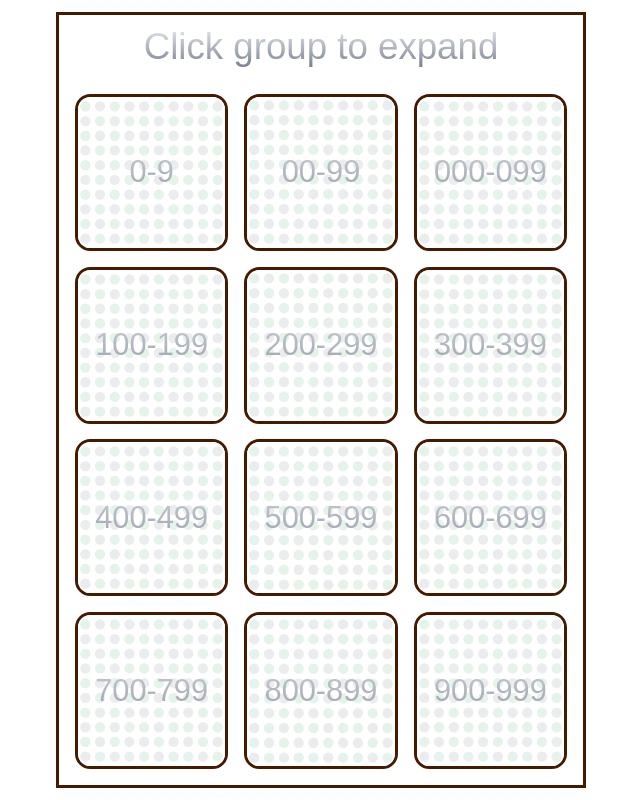
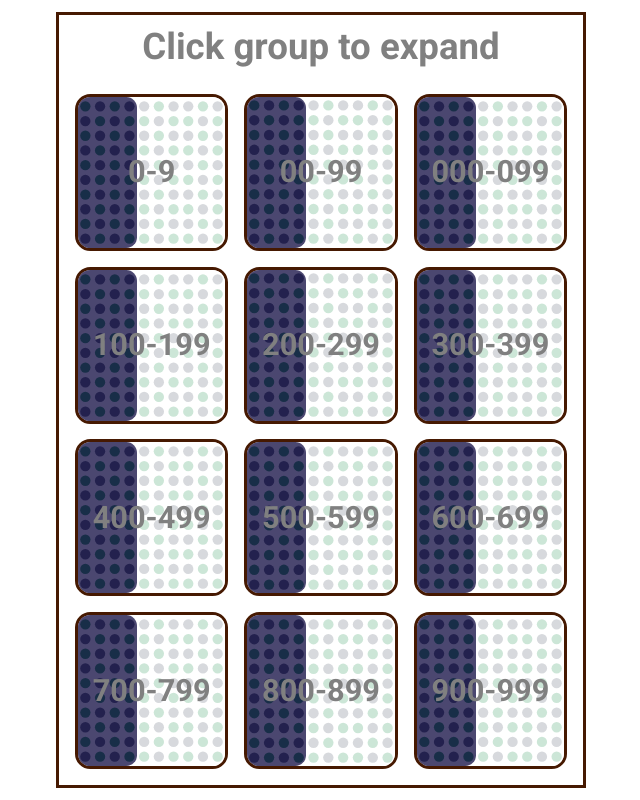
Before and after one commit to danielvance1/memory-trainer, a Next.js app: page /mappings in a window 1280 px wide. Shown: the whole page, without its empty margins (319-959 px from the left). Built offline with nearby package versions, Linux system fonts and the light colour scheme.

Commit message:
added framer motion

```diff
--- a/app/components/BubbleGroupPreview.tsx
+++ b/app/components/BubbleGroupPreview.tsx
@@ -42,23 +42,29 @@ function BubbleGroupPreview({ first, bubbleCount, significantDigits, bubbleState
     const title = displayFirst + "-" + displayLast
     const gridImage = generateDotGridSVG(bubbleStates)
 
+    const testPercentage = 0.4
+
     return (
         <div className={`h-full w-full @container`}>
-            <div className={`transition-colors duration-100 ease-in-out
+            <div className={`transition-colors duration-200 ease-in-out
                             w-full h-full
                             rounded-[10cqw]
                             select-none
                             cursor-pointer
                             border-module
-                            overflow-clip`}
+                            overflow-clip
+                            hover:border-amber-600`}
                  style={{
                     backgroundImage: `url("${gridImage}")`,
                     backgroundSize: 'contain',
                     backgroundRepeat: 'no-repeat',
                     backgroundPosition: 'center'
                  }}>
-                <div className="w-full h-full bg-background/90 hover:bg-background/0 transition-colors duration-300">
-                    <div className="awesome-text text-[20cqw] w-full h-full grid place-items-center hover:opacity-0 transition-opacity duration-100">
+                <div className={`w-full h-full hover:opacity-0 transition-opacity duration-200 grid grid-cols-[0.4fr_0.6fr]`}>
+                    <div className="bg-indigo-950/80 col-start-1 row-start-1 w-full rounded-r-[7cqw]"></div>
+                    <div className="bg-background/80 col-start-2 row-start-1 w-full"></div>
+                    <div className="grid col-start-1 col-end-3 row-start-1 place-items-center
+                                    awesome-text text-[20cqw] w-full h-full hover:opacity-0 transition-opacity duration-100">
                         {title}
                     </div>
                 </div>
--- a/app/globals.css
+++ b/app/globals.css
@@ -1,3 +1,4 @@
+@import url('https://fonts.googleapis.com/css2?family=Roboto:wght@400;500;700&display=swap');
 @import "tailwindcss";
 
 @utility border-module {
@@ -8,9 +9,11 @@
 }
 
 @utility awesome-text {
-  background-image: linear-gradient(to bottom, white, var(--color-gray-500));
+  /* background-image: linear-gradient(to bottom, white, var(--color-gray-500));
   background-clip: text;
-  color: transparent;
+  color: transparent; */
+  font-weight: 600;
+  color: gray;
 }
 
 :root {
@@ -21,7 +24,8 @@
 @theme inline {
   --color-background: var(--background);
   --color-foreground: var(--foreground);
-  --font-sans: var(--font-geist-sans);
+  /* --font-sans: var(--font-geist-sans); */
+  --font-sans: "Roboto", ui-sans-serif, system-ui, sans-serif;
   --font-mono: var(--font-geist-mono);
 
   /* State-specific bubble colors */
@@ -45,5 +49,5 @@
 body {
   background: var(--background);
   color: var(--foreground);
-  font-family: Arial, Helvetica, sans-serif;
+  font-family: var(--font-sans);
 }
--- a/app/mappings/page.tsx
+++ b/app/mappings/page.tsx
@@ -69,7 +69,7 @@ export default function MappingsPage() {
         <div className="w-full h-dvh flex items-center justify-center">
             <div className="w-[min(100vw,calc(100vh*9/13))] h-[min(100vh,calc(100vw*13/9))] p-3">
                 <div className="border-module grid grid-rows-[1fr_12fr] h-full w-full @container">
-                    <div className="awesome-text m-1 text-[7cqw] bg-amber-50 flex justify-center items-center">Click group to expand</div>
+                    <div className="awesome-text m-1 text-[7cqw] flex justify-center items-center">Click group to expand</div>
                     <div className="grid grid-rows-4 grid-cols-3 gap-[3cqw] p-[3cqw]">
                         {bubbleGroupPreviewPropsList.map((props, index) => (
                             <div key={index}>
--- a/package.json
+++ b/package.json
@@ -10,6 +10,7 @@
   },
   "dependencies": {
     "@supabase/supabase-js": "^2.115.0",
+    "framer-motion": "^13.2.0",
     "next": "16.3.4",
     "react": "19.2.8",
     "react-dom": "19.2.8"
```
Also changed, not shown: 1 other file (tests, documents, lock files or other folders).
